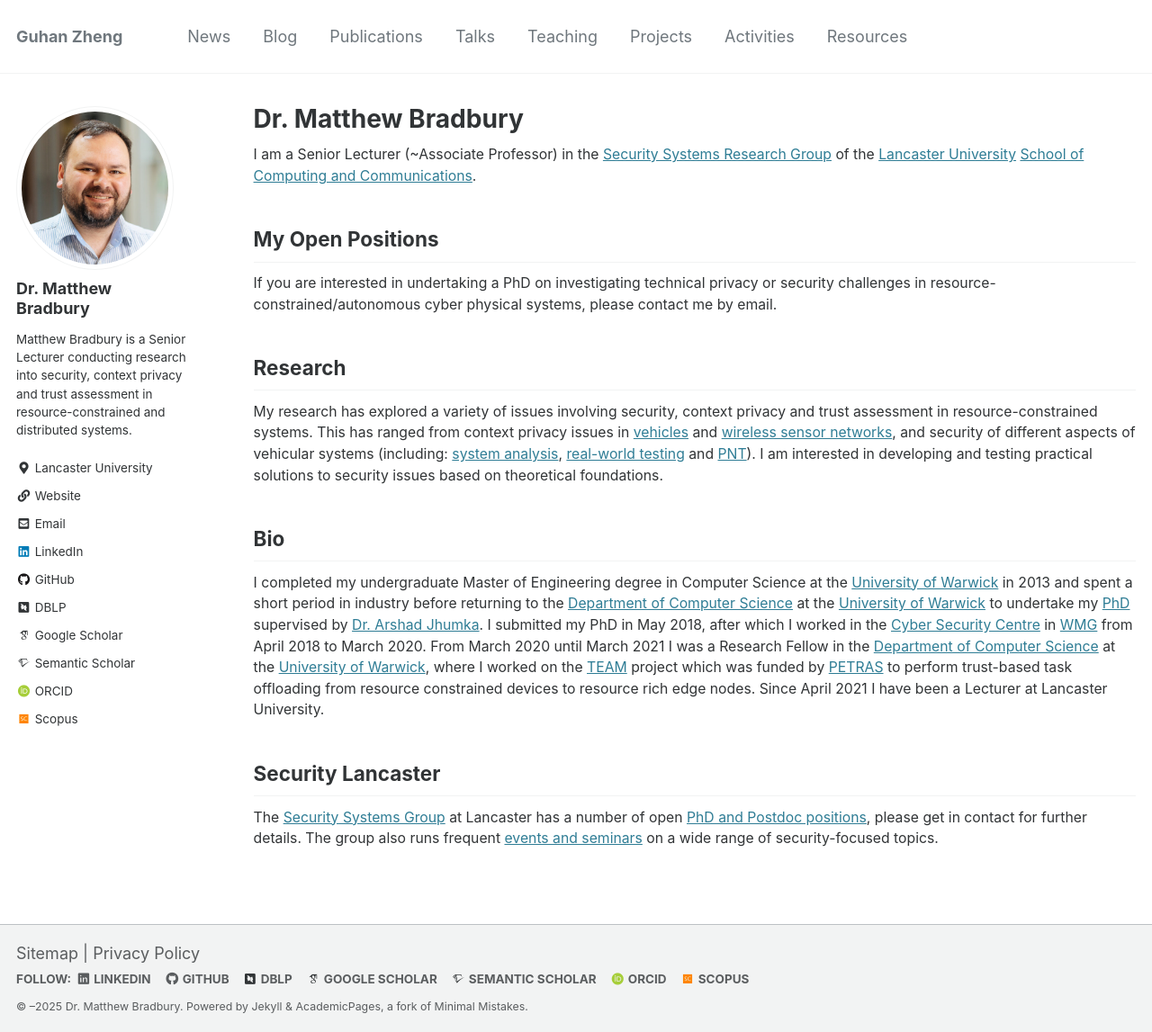
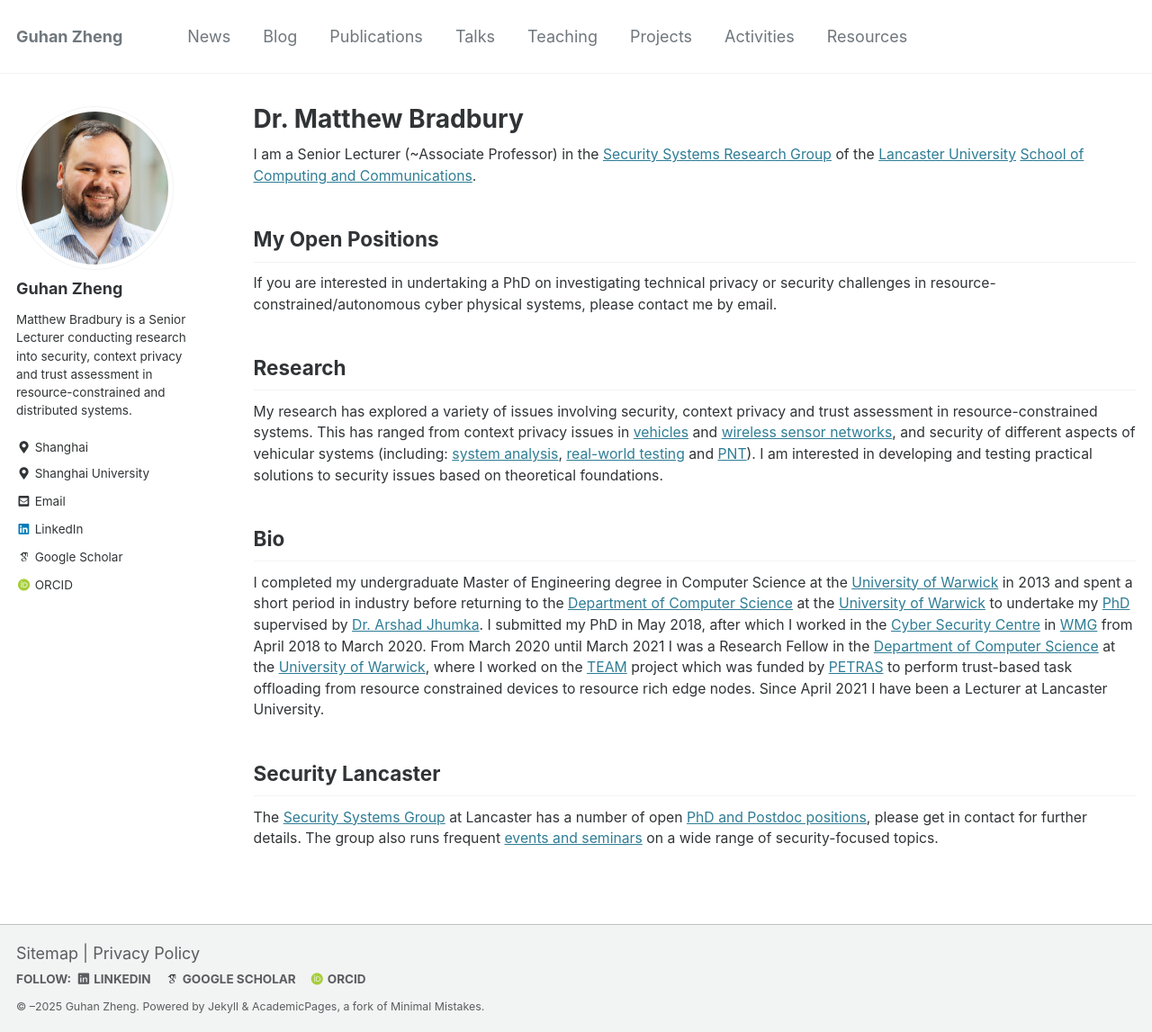
Before and after one commit to Guhan328/Guhan328.github.io, a Jekyll site: the page built from _pages/about.md, in a window 1280 px wide and 1147 px high. Shown: the whole window at 90% size. Built offline with Jekyll 4.4.1, drawn with Linux system fonts in a browser that asks for light colours.

Commit message:
Update _config.yml

```diff
--- a/_config.yml
+++ b/_config.yml
@@ -9,87 +9,87 @@
 locale                   : "en-GB"
 title                    : "Guhan Zheng"
 title_separator          : "-"
-name                     : &name "Dr. Matthew Bradbury"
-description              : &description "Lecturer at Lancaster University"
+name                     : &name "Guhan Zheng"
+description              : &description "Associate Professor at Shanghai University"
 #url                      : https://MBradbury.github.io # the base hostname & protocol for your site e.g. "https://mmistakes.github.io"
 #baseurl                  : "" # the subpath of your site, e.g. "/blog"
 #repository               : "MBradbury/MBradbury.github.io"
 #initial_year             : 2021
-teaser                   :  # filename of teaser fallback teaser image placed in /images/, .e.g. "500x300.png"
-breadcrumbs              : false # true, false (default)
+#teaser                   :  # filename of teaser fallback teaser image placed in /images/, .e.g. "500x300.png"
+#breadcrumbs              : false # true, false (default)
 future                   : true
-read_more                : "disabled" # if enabled, adds "Read more" links to excerpts
+#read_more                : "disabled" # if enabled, adds "Read more" links to excerpts
 date_format              : "%d %B %Y"
 atom_feed:
   path                   : # blank (default) uses feed.xml
   hide                   : true
 
 # SEO Related
-google_site_verification :
-bing_site_verification   :
-alexa_site_verification  :
-yandex_site_verification :
+#google_site_verification :
+#bing_site_verification   :
+#alexa_site_verification  :
+#yandex_site_verification :
 
 # Social Sharing
-twitter:
-  username               : &twitter "MattBradbury_"
-og_image                 :  # Open Graph/Twitter default site image
+#twitter:
+#  username               : &twitter "MattBradbury_"
+#og_image                 :  # Open Graph/Twitter default site image
 # For specifying social profiles
 # - https://developers.google.com/structured-data/customize/social-profiles
-social:
-  type                   : "Person" # Person or Organization (defaults to Person)
-  name                   : # If the user or organization name differs from the site's name
+#social:
+#  type                   : "Person" # Person or Organization (defaults to Person)
+#  name                   : # If the user or organization name differs from the site's name
 
 
 # Site Author
 author:
-  name             : "Dr. Matthew Bradbury"
+  name             : "Guhan Zheng"
   avatar           : "/images/profile.png"
   bio              : "Matthew Bradbury is a Senior Lecturer conducting research into security, context privacy and trust assessment in resource-constrained and distributed systems."
-  location         :
-  employer         : "Lancaster University"
-  employer_url     : "https://www.lancaster.ac.uk/scc/research/security/"
-  email            : m.s.bradbury@lancaster.ac.uk
-  uri              : "https://www.research.lancs.ac.uk/portal/en/people/matthew-bradbury(a725915d-0988-4573-8d81-5784ead7fd75).html"
+  location         : "Shanghai"
+  employer         : "Shanghai University"
+  employer_url     : "https://en.shu.edu.cn/"
+  email            : gzheng@shu.edu.cn
+  #uri              : "https://www.research.lancs.ac.uk/portal/en/people/matthew-bradbury(a725915d-0988-4573-8d81-5784ead7fd75).html"
   links: &author_links
     # - label: "Twitter"
     #   icon: "fab fa-fw si-twitter-square"
     #   url: "https://twitter.com/MattBradbury_"
     - label: "LinkedIn"
       icon: "fab fa-fw si-linkedin"
-      url: "https://www.linkedin.com/in/matthewstephenbradbury"
-    - label: "GitHub"
-      icon: "fab fa-fw si-github"
-      url: "https://github.com/MBradbury"
+      url: "https://www.linkedin.com/in/guhan-zheng-69139a184/"
+    #- label: "GitHub"
+    #  icon: "fab fa-fw si-github"
+    #  url: "https://github.com/MBradbury"
     #- label: "GitLab"
     #  icon: "fab fa-fw fa-gitlab"
     #  url:
     #- label: "Bitbucket"
     #  icon: "fab fa-fw fa-bitbucket"
     #  url:
-    - label: "DBLP"
-      icon: "ai fa-fw si-dblp-square"
-      url: "https://dblp.uni-trier.de/pers/hd/b/Bradbury:Matthew"
+    #- label: "DBLP"
+    #  icon: "ai fa-fw si-dblp-square"
+    #  url: "https://dblp.uni-trier.de/pers/hd/b/Bradbury:Matthew"
     - label: "Google Scholar"
       icon: "ai fa-fw si-google-scholar"
-      url: "https://scholar.google.co.uk/citations?user=U1KPCasAAAAJ"
-    - label: "Semantic Scholar"
-      icon: "ai fa-fw si-semantic-scholar"
-      url: "https://www.semanticscholar.org/author/M.-Bradbury/31941534"
+      url: "https://scholar.google.co.uk/citations?user=377WJ7IAAAAJ&hl"
+    #- label: "Semantic Scholar"
+    #  icon: "ai fa-fw si-semantic-scholar"
+    #  url: "https://www.semanticscholar.org/author/M.-Bradbury/31941534"
     - label: "ORCID"
       icon: "ai fa-fw si-orcid"
-      url: "https://orcid.org/0000-0003-4661-000X"
-    - label: "Scopus"
-      icon: "ai fa-fw si-scopus"
-      url: "https://www.scopus.com/authid/detail.uri?authorId=55440590400"
+      url: "https://orcid.org/0000-0001-5602-1108"
+    #- label: "Scopus"
+    #  icon: "ai fa-fw si-scopus"
+    #  url: "https://www.scopus.com/authid/detail.uri?authorId=55440590400"
     #- label: "ACM"
     #  icon: "ai fa-fw ai-acm-square"
     #  url: "https://dl.acm.org/profile/81508705455"
     #- label: "WRAP"
     #  icon: "fab fa-fw fa-link"
     #  url: "https://wrap.warwick.ac.uk/view/author_id/39286.html"
-  other_links:
-    - https://www.lancaster.ac.uk/scc/about-us/people/matthew-bradbury
+  #other_links:
+  #  - https://www.lancaster.ac.uk/scc/about-us/people/matthew-bradbury
 
 footer:
   links: *author_links
```
